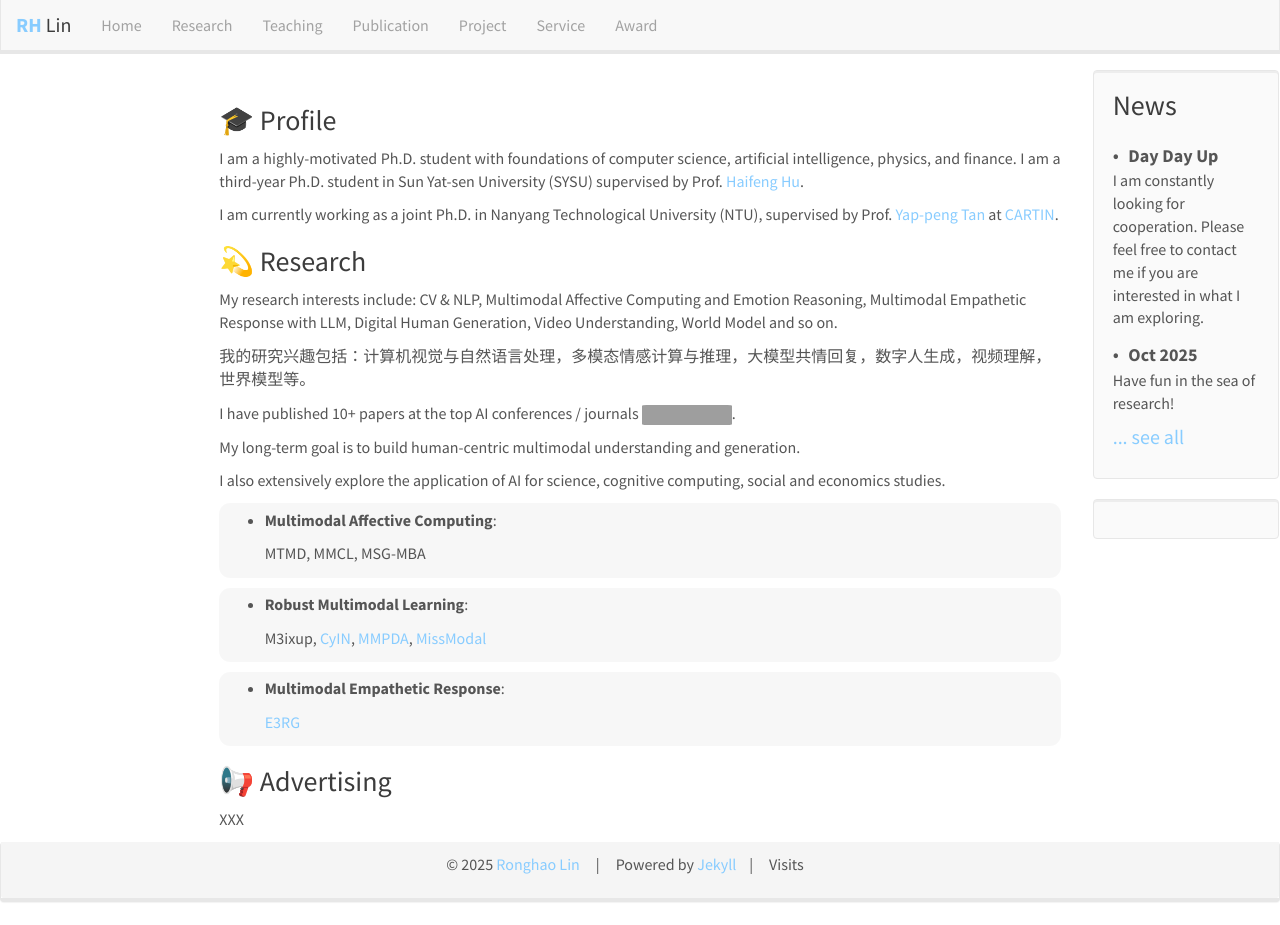
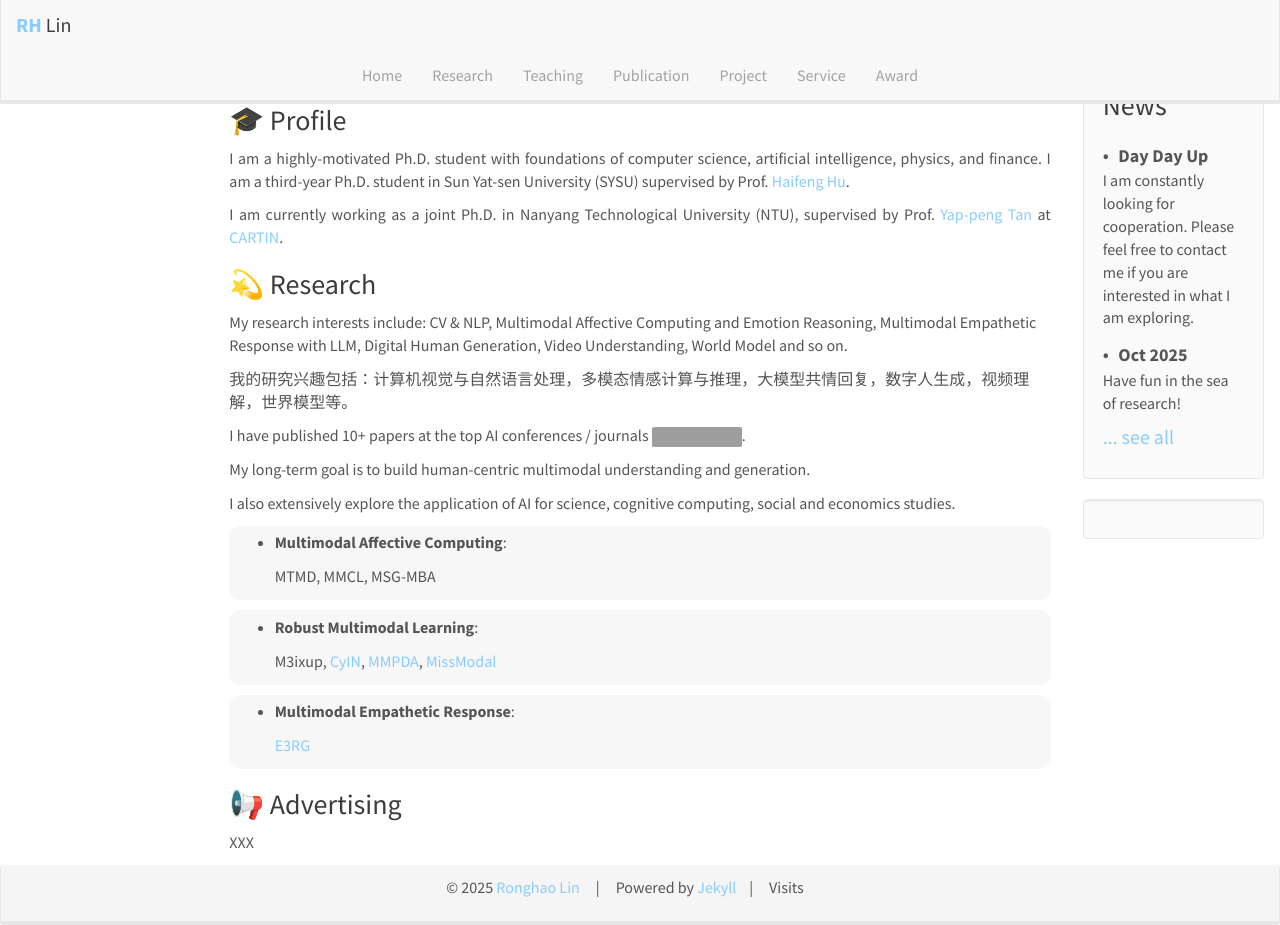
Before and after one commit to RH-Lin/rh-lin.github.io, a Jekyll site: the page built from _pages/home.md, in a window 1280 px wide and 925 px high. Built offline with Jekyll 4.4.1, drawn with Linux system fonts in a browser that asks for light colours; nearby versions of some CDN libraries; comment, search, counter and statistics services are not loaded; a style sheet for code colours, icons or effects is not loaded; grey boxes are pictures that could not be loaded.

Commit message:
Reinitialize

```diff
--- a/_includes/visits.html
+++ b/_includes/visits.html
@@ -1,8 +1,8 @@
 <div class="well" style="height:170">
 
 <div style="margin-top: 5px"></div>
-<script type='text/javascript' id='clustrmaps' src='//cdn.clustrmaps.com/map_v2.js?cl=88ccee&w=185&t=n&d=vuXu8r4DBROnkEntNREV93Uef4G6EskWYKVJkXDM3II&co=fafafa&cmo=f46d90&cmn=f2bc7e&ct=fafafa'></script>
+<script type='text/javascript' id='clustrmaps' src='//cdn.clustrmaps.com/map_v2.js?cl=88ccee&w=188&t=n&d=vuXu8r4DBROnkEntNREV93Uef4G6EskWYKVJkXDM3II&co=fafafa&cmo=f46d90&cmn=f2bc7e&ct=fafafa'></script>
 
-<div style="margin-top: -28px"></div>
+<div style="margin-top: -32px"></div>
 
 </div>
--- a/_layouts/homelayout.html
+++ b/_layouts/homelayout.html
@@ -2,8 +2,7 @@
 layout: default
 ---
 
-<div class="row">
-    <div id="sidebar" class="col-sm-2">
+<div id="sidebarid" class="col-sm-2">
 {{% include sidebar.html %}}
 </div>
 <div id="homeid" class="col-sm-8">
@@ -15,4 +14,3 @@ layout: default
 <div id="visits" class="col-sm-2">
 {% include visits.html %}
 </div>
-</div>
--- a/_sass/bootstrap/_navbar.scss
+++ b/_sass/bootstrap/_navbar.scss
@@ -389,6 +389,19 @@
   }
 }
 
+@media (min-width: $grid-float-breakpoint) {
+  .navbar-center {
+    float: none !important;           // 取消左右浮动
+    display: flex !important;         // 使用 flex 布局
+    justify-content: center !important; // 水平居中
+    width: 100%;                      // 占满父容器
+
+    > li {
+      float: none !important;         // 子元素取消浮动
+      display: inline-block;          // 并排显示
+    }
+  }
+}
 
 // Alternate navbars
 // --------------------------------------------------
--- a/css/main.scss
+++ b/css/main.scss
@@ -93,7 +93,7 @@ pubtit {
 
 
 /* Sidebar */
-.sideid{
+.sidebarid{
   padding-left: 1em;
   padding-right: 1em;
 }
```
Lines whose indentation alone changed are shown as unchanged.
